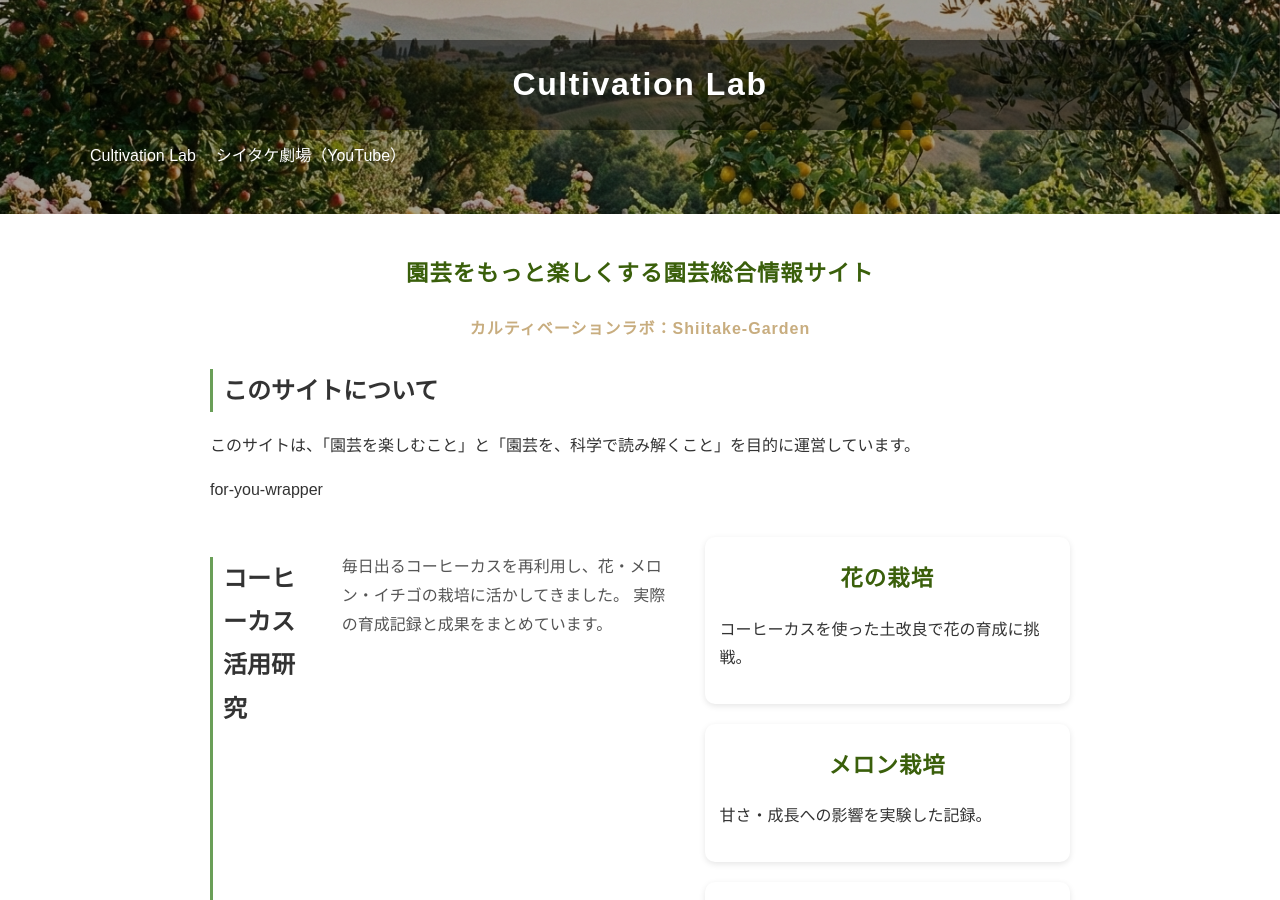
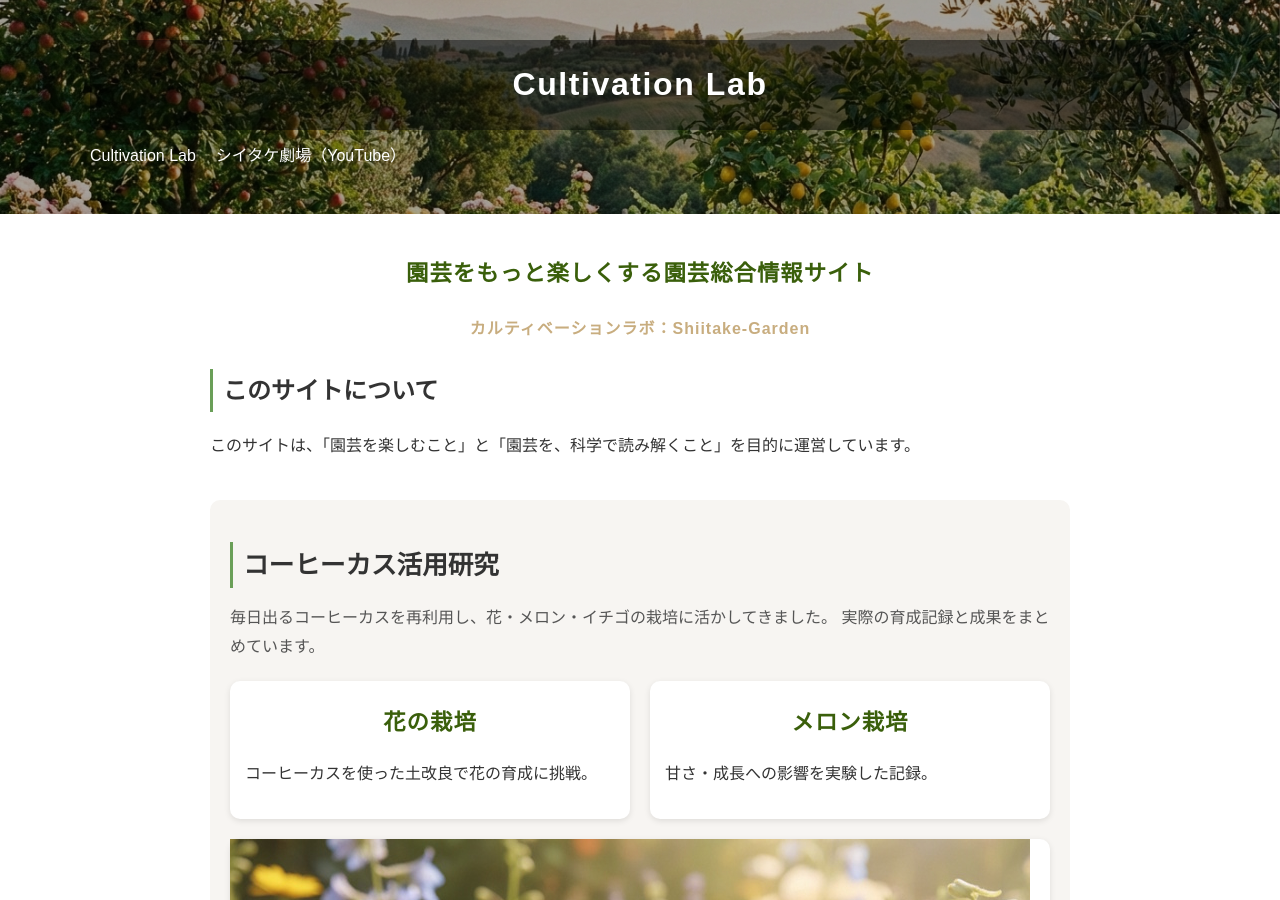
Before and after one commit to shiitake-garden/shiitake-garden.github.io, a Jekyll site: the page built from index_bf.html, in a window 1280 px wide and 900 px high. Built offline with Jekyll 4.4.1, drawn with Linux system fonts in a browser that asks for light colours; some of the changed text lies outside the part shown.

Commit message:
Update index_bf.html

```diff
--- a/index_bf.html
+++ b/index_bf.html
@@ -15,9 +15,8 @@ title: カルティベーションラボ
 </section>
 
 
-<!-- <section class="coffee-section"-->
-  for-you-wrapper
-<section class="for-you-wrapper">
+<section class="coffee-section">
+
   <h2>コーヒーカス活用研究</h2>
   <p class="section-desc">
     毎日出るコーヒーカスを再利用し、花・メロン・イチゴの栽培に活かしてきました。
@@ -41,6 +40,7 @@ title: カルティベーションラボ
     </a>
 
     <a href="/coffee/strawberry.html" class="coffee-card">
+     <img src="/images/bee.jpg" alt="コーヒーカスで育てた花">
       <div class="card-content">
         <h3>イチゴ栽培</h3>
         <p>株の成長と収穫量への影響を検証。</p>
@@ -49,9 +49,6 @@ title: カルティベーションラボ
   </div>
 
 </section>
-
-
-
 
 <section class="for-you-wrapper">
   <div class="for-you-main">
@@ -63,16 +60,6 @@ title: カルティベーションラボ
       <li>野菜の生育不良の原因と対策を知りたい</li>
       <li>病害虫の症状や農薬を簡単に知りたい</li>
       <li>お庭を楽しく飾りたい！</li>
-
-      <li>    <a href="/coffee/strawberry.html" class="coffee-card">
-      <img src="/images/bee.jpg" alt="コーヒーカスで育てた花">
-      <div class="card-content">
-        <h3>イチゴ栽培</h3>
-        <p>株の成長と収穫量への影響を検証。</p>
-      </div>
-      </a>
-      </li>
-
     </ul>
   </div>
 
```
